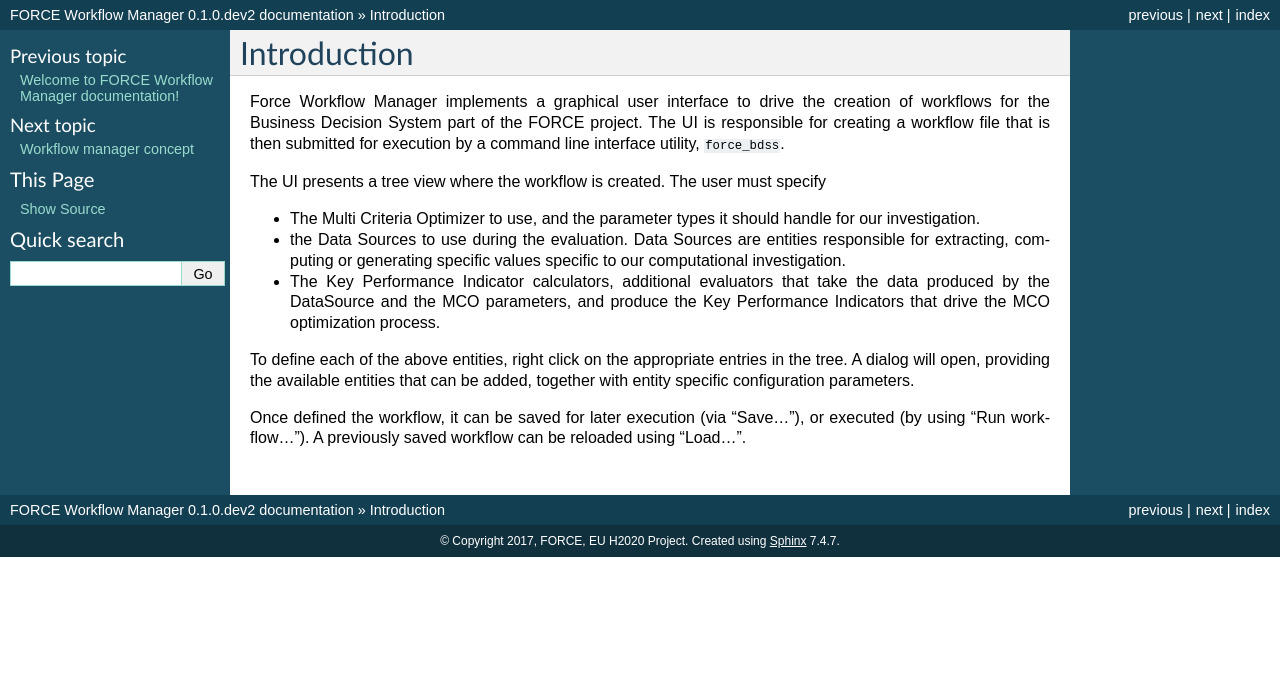
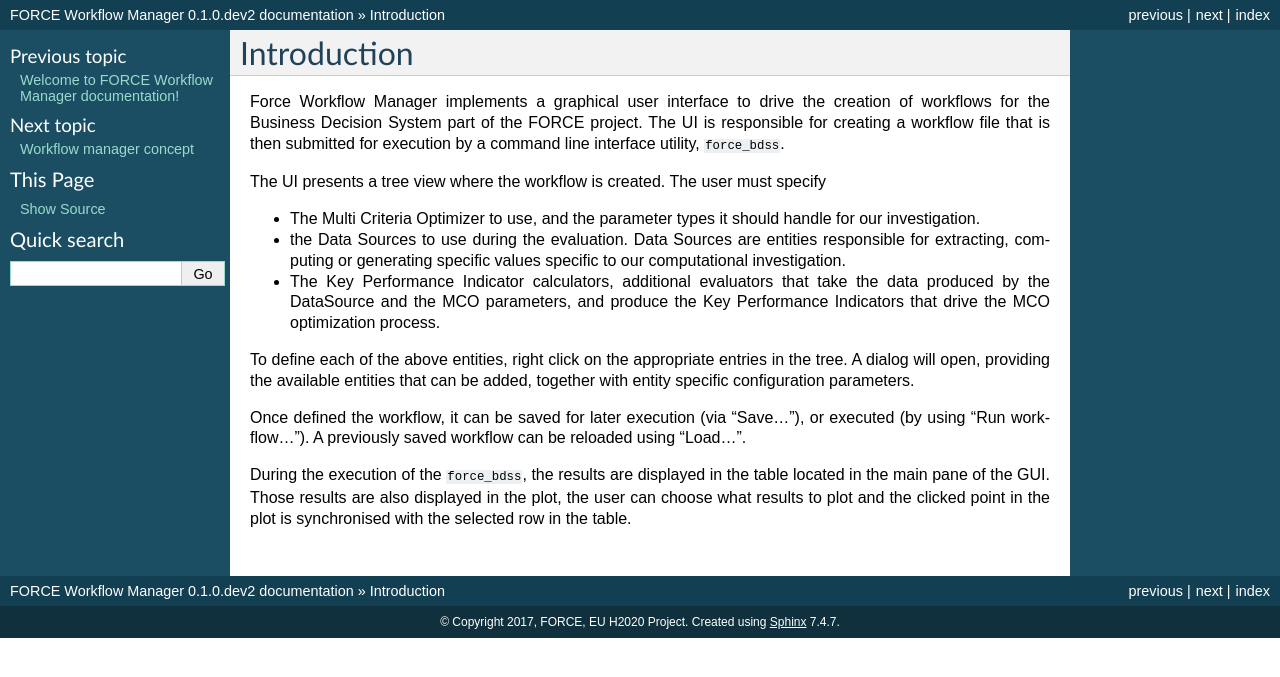
Before and after one commit to force-h2020/force-wfmanager, a Sphinx documentation site: the page built from doc/source/introduction.rst, in a window 1280 px wide. Shown: the top 677 px of the page. Built offline with Sphinx 7.4.7, drawn with Linux system fonts in a browser that asks for light colours; the version number is read from the project's files by our own code.

Commit message:
Update the introduction

```diff
--- a/doc/source/introduction.rst
+++ b/doc/source/introduction.rst
@@ -22,3 +22,8 @@ configuration parameters.
 
 Once defined the workflow, it can be saved for later execution (via "Save..."), or executed
 (by using "Run workflow..."). A previously saved workflow can be reloaded using "Load...".
+
+During the execution of the ``force_bdss``, the results are displayed in the
+table located in the main pane of the GUI. Those results are also displayed in
+the plot, the user can choose what results to plot and the clicked point in
+the plot is synchronised with the selected row in the table.
```
